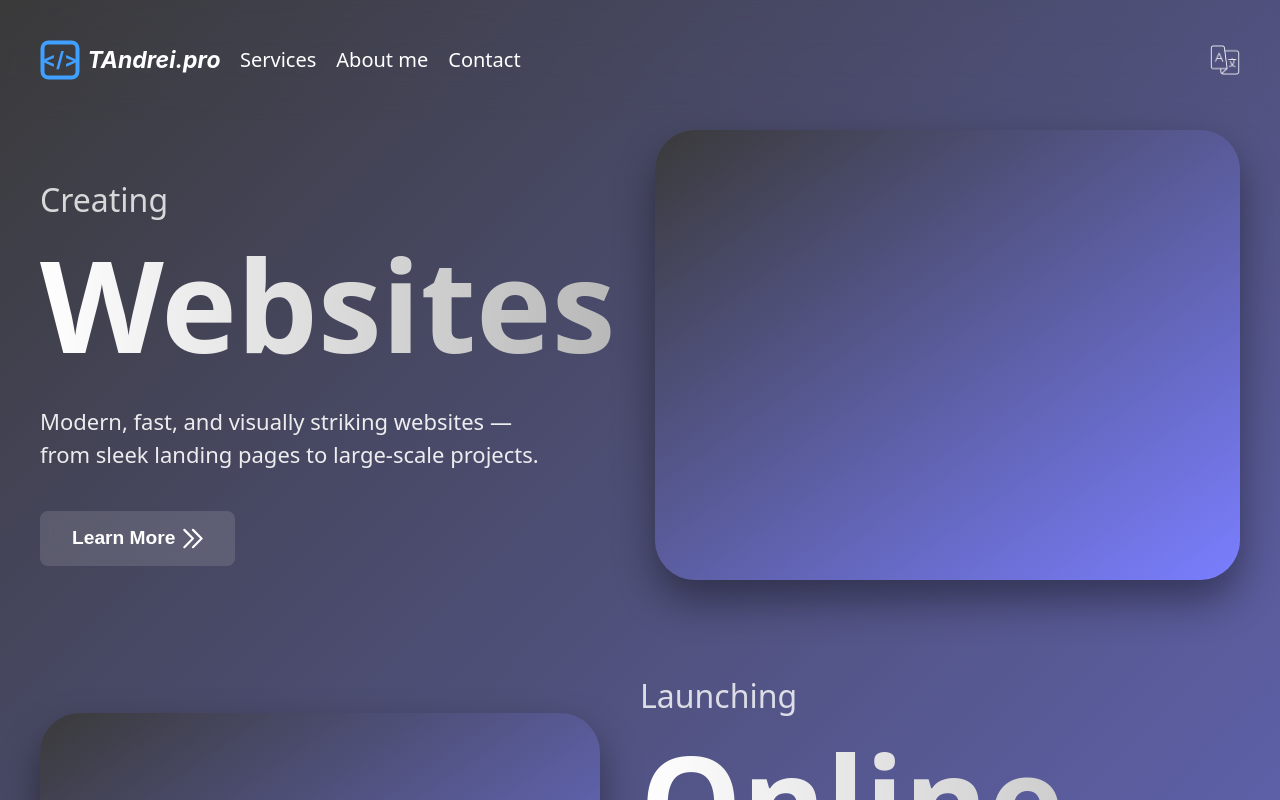
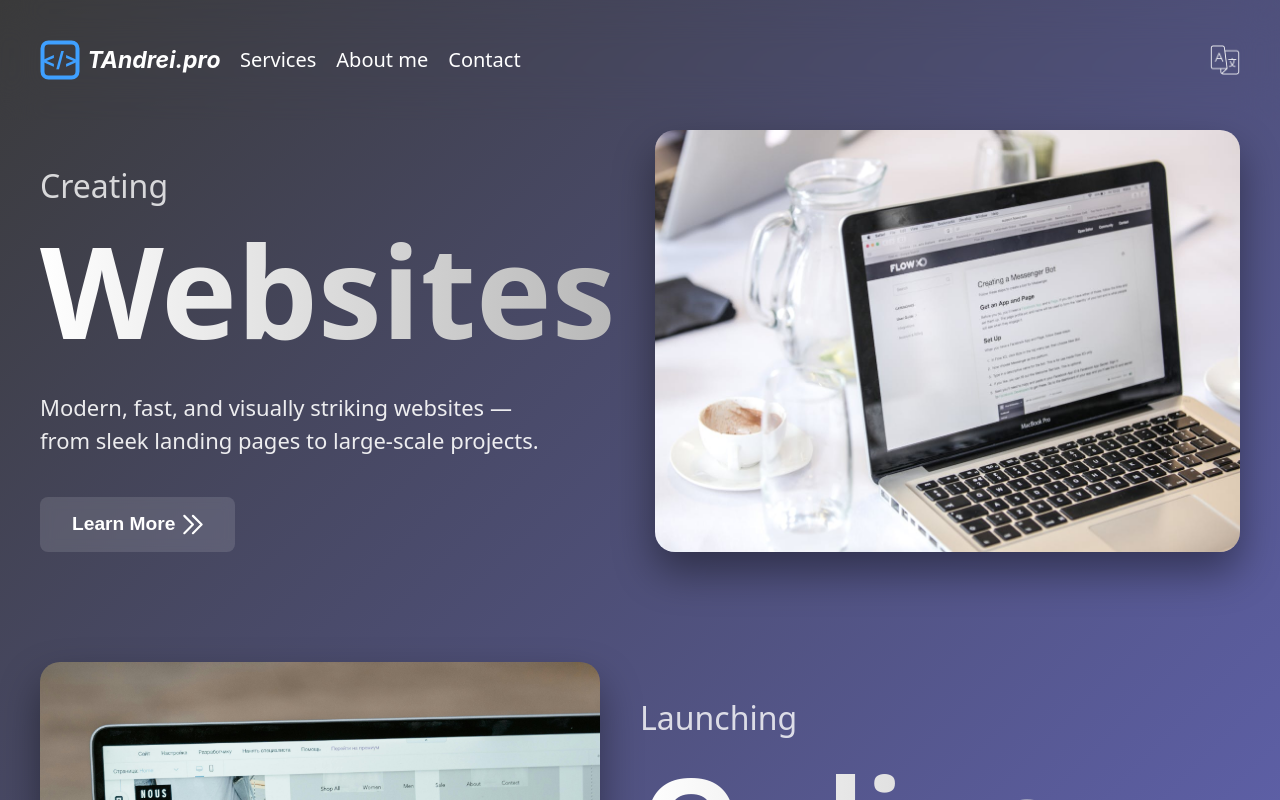
Before and after one commit to TAndrei17/tandreipro-page, a React (Vite) app: page / in a window 1280 px wide. Shown: the top 800 px of the page. Built offline with nearby package versions, Linux system fonts and the light colour scheme.

Commit message:
chore: add images to HomePage

```diff
--- a/src/components/home/HomeSection.tsx
+++ b/src/components/home/HomeSection.tsx
@@ -10,7 +10,7 @@ type SectionType = {
 	subtitle: string;
 	description: string;
 	buttonText?: string;
-	image?: React.ReactNode;
+	image?: string;
 	reverse?: boolean;
 };
 
@@ -55,7 +55,7 @@ const HomeSection = ({
 			</div>
 
 			<div className="section-image-wrapper">
-				<div className="section-image-placeholder">{image}</div>
+				<img src={image} className="section-image" />
 			</div>
 		</section>
 	);
--- a/src/components/home/SectionStyles.css
+++ b/src/components/home/SectionStyles.css
@@ -1,10 +1,10 @@
 .section {
 	display: flex;
 	flex-direction: row;
-	align-items: center;
+	align-items: stretch; /* растягиваем картинку на всю высоту текста */
 	justify-content: space-between;
 	gap: 40px;
-	margin: 0 auto;
+	margin: 0 auto 50px;
 	padding: 0 40px 60px;
 }
 .section-reverse {
@@ -91,12 +91,16 @@
 	justify-content: flex-end;
 }
 
-.section-image-placeholder {
+.section-image {
 	width: 100%;
-	height: 450px;
-	background: linear-gradient(145deg, var(--background-gray), var(--background-color));
-	border-radius: 40px;
+	min-height: 100%;
+	object-fit: cover;
+	border-radius: 20px;
 	box-shadow: 0 20px 40px rgba(0, 0, 0, 0.4);
+	transition: transform 0.3s;
+}
+.section-image:hover {
+	transform: translateY(-3px);
 }
 
 @media (max-width: 768px) {
--- a/src/constants/getServiceList.ts
+++ b/src/constants/getServiceList.ts
@@ -1,5 +1,6 @@
 import { type TFunction } from 'i18next';
 import icons from './icons';
+import images from './images';
 
 export type Service = {
 	id: number;
@@ -13,6 +14,7 @@ export type Service = {
 		me: string;
 	};
 	icon?: string;
+	image?: string;
 };
 
 const getServiceList = (t: TFunction): Service[] => [
@@ -28,6 +30,7 @@ const getServiceList = (t: TFunction): Service[] => [
 			me: t('services.webWhyMe'),
 		},
 		icon: icons.pageBrowser,
+		image: images.webSite,
 	},
 
 	{
@@ -42,6 +45,7 @@ const getServiceList = (t: TFunction): Service[] => [
 			me: t('services.shopWhyMe'),
 		},
 		icon: icons.onlineStore,
+		image: images.shop,
 	},
 
 	{
@@ -56,6 +60,7 @@ const getServiceList = (t: TFunction): Service[] => [
 			me: t('services.mobileWhyMe'),
 		},
 		icon: icons.smartphone,
+		image: images.apps,
 	},
 
 	{
@@ -70,6 +75,7 @@ const getServiceList = (t: TFunction): Service[] => [
 			me: t('services.maintenanceWhyMe'),
 		},
 		icon: icons.maintenance,
+		image: images.code,
 	},
 ];
 
--- a/src/pages/HomePage.tsx
+++ b/src/pages/HomePage.tsx
@@ -29,6 +29,7 @@ const HomePage = () => {
 							title={service.title}
 							subtitle={service.subtitle}
 							description={service.description}
+							image={service.image}
 							reverse={index % 2 !== 0 && !isMobile}
 						/>
 					);
```
